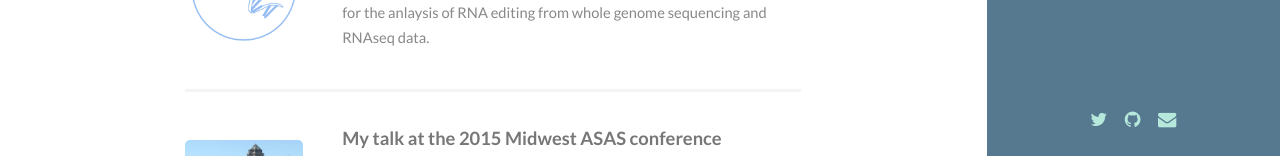
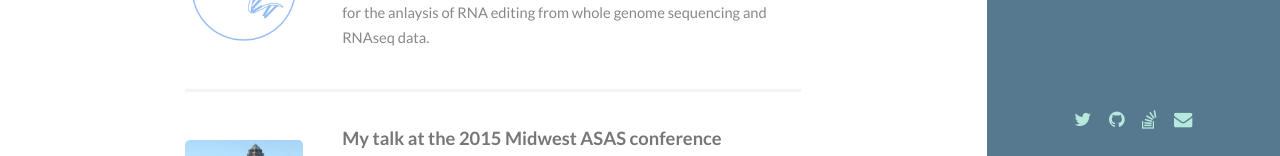
Before and after one commit to funkhou9/blog, a Jekyll site: the page built from index.html, in a window 1280 px wide and 900 px high, scrolled down 594 px. Shown: the part 744-900 px from the top of the window. Built offline with Jekyll 4.4.1, drawn with Linux system fonts in a browser that asks for light colours.

Commit message:
add stack exchange link

```diff
--- a/_includes/header.html
+++ b/_includes/header.html
@@ -18,6 +18,7 @@
             <ul class="icons">
                 <li><a href="https://twitter.com/saf6" class="icon fa-twitter"><span class="label">Twitter</span></a></li>
                 <li><a href="https://github.com/funkhou9" class="icon fa-github"><span class="label">Github</span></a></li>
+                <li><a href="http://stackoverflow.com/users/3992958/scott-funkhouser?tab=profile" class="icon fa-stack-overflow"><span class="label">StackOverflow</span></a></li>
                 <li><a href="mailto:sfunkhouser@gmail.com" class="icon fa-envelope"><span class="label">Email</span></a></li>
             </ul>
         </footer>
```
